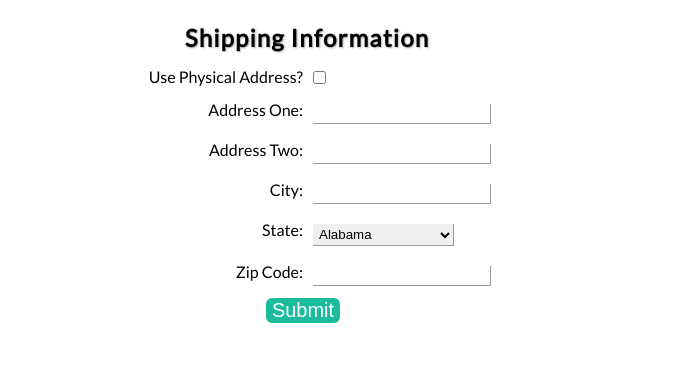
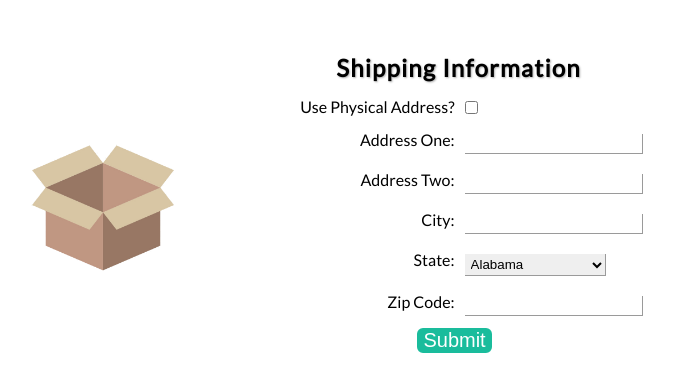
Before and after one commit to CS3320/eCommerce-shopping-cart, a PHP site: page /html/shipping_information.html in a window 1280 px wide. Shown: the top 392 px of the page, without its empty margins (337-1011 px from the left). Run offline with PHP 8.4, Linux system fonts and the light colour scheme; data comes from the database, SQL or seed files in the repository.

Commit message:
Added a shopping cart image animation

```diff
--- a/css/main.css
+++ b/css/main.css
@@ -157,6 +157,22 @@ li.checkout-list {
   float: left;
 
 }
+.shippingImage{
+  background: url("../images/newbox.png");
+  position: relative;
+  background-repeat:no-repeat;
+  background-size: contain;
+  margin-top: 20px;
+  height: 250px;
+  top: 30%;
+  left: 10%;
+  width: 250px;
+  animation: .5s ease-out 0s 1 slideInFromLeft;
+  opacity: .9;
+  float: left;
+  margin-bottom: 0px;
+
+}
 .image_wrapper {
   display: inline-block;
   margin-right: 0px !important;
@@ -169,11 +185,6 @@ li.checkout-list {
   float: center;
 }
 
-.whole_nav>li+li:before {
-  content: "\00BB";
-}
-
-
 
 @keyframes slideInFromLeft {
   0% {
--- a/html/checkout.html
+++ b/html/checkout.html
@@ -5,11 +5,11 @@
     <link rel="stylesheet" href="../css/main.css"/>
     <script src="../js/jquery-3.4.1.min.js" defer></script>
     <!--<script src="../js/script.js" defer></script>-->
-    <script src="../js/checkout.js" defer></script>
+    <script src="../js/new_checkout.js" defer></script>
     <title> Checkout </title>
 </head>
 
-<body>
+<body onload="getCheckoutInfo()">
 
 <div class="background">
 
--- a/html/shipping_information.html
+++ b/html/shipping_information.html
@@ -8,6 +8,10 @@
   </head>
   <body onload="showStates()">
     <div class="background">
+        <div class="image_wrapper">
+            <div class="shippingImage"></div>
+        </div>
+      <div class="user_wrapper">
       <h2>Shipping Information</h2>
       <label> Use Physical Address? </label>
         <!--use this checkbox to prepoulate data (if checked) in the future-->
@@ -67,6 +71,7 @@
 
         <button type="submit">Submit</button>
       </form>
+      </div>
     </div>
   </body>
 
--- a/html/shopping_cart.html
+++ b/html/shopping_cart.html
@@ -3,7 +3,6 @@
   <head>
     <title>Shopping Cart</title>
     <link rel="stylesheet" href="../css/main.css" />
-    <script src="../js/shopping_cart.js" defer></script>
   </head>
   <body>
     <div class="background">
```
Also changed, not shown: css/main_page.css (+7 -0 lines), js/new_checkout.js (added, +20 -0 lines), shopping-cart.php (+21 -2 lines), images/boxes.png (added), images/extravaganza.png (added), images/newbox.png (added), images/speckled-green.jpeg (added).
